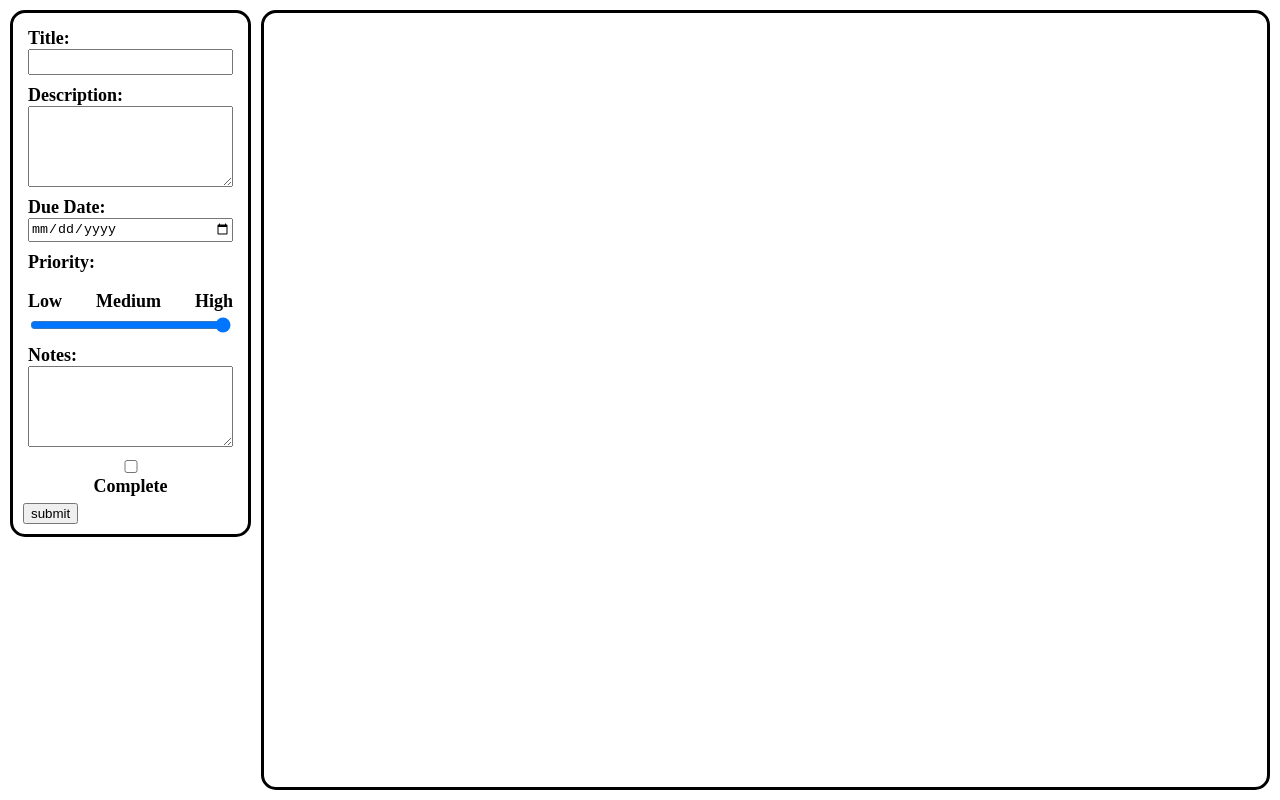
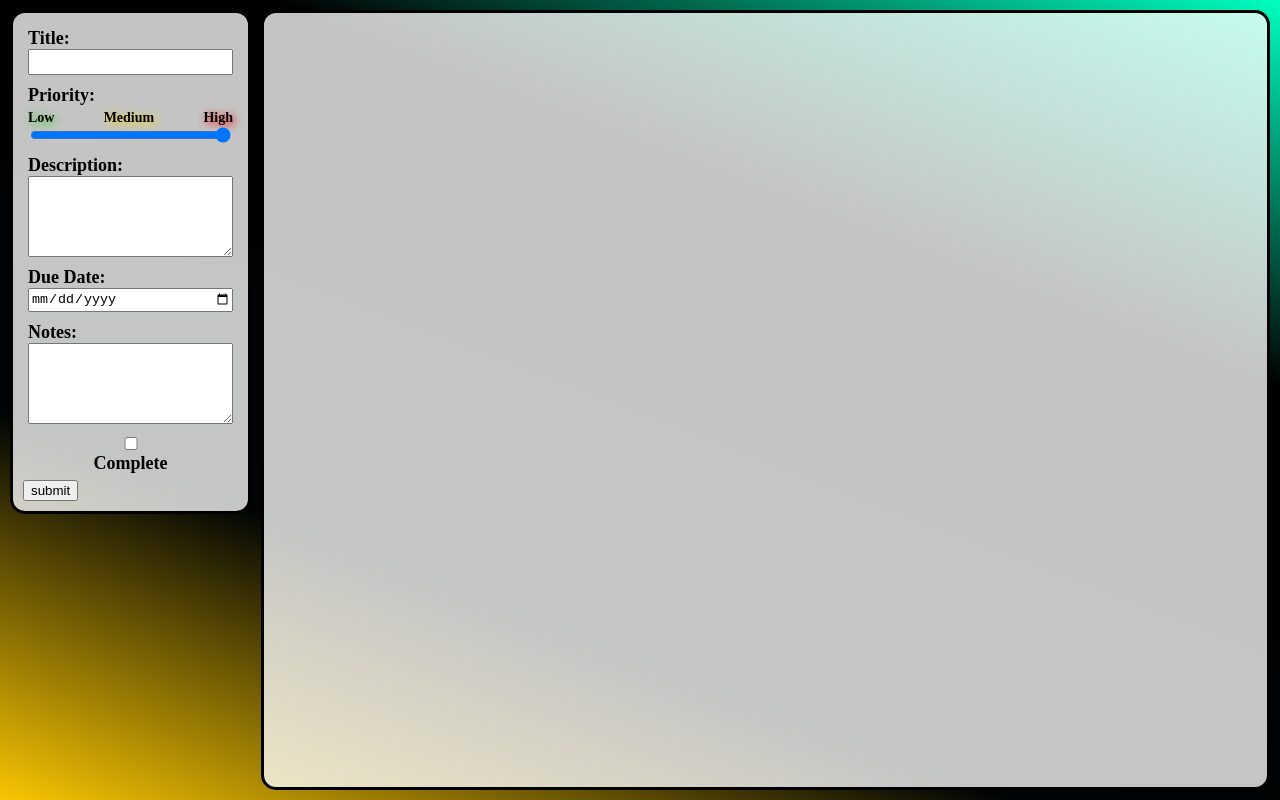
Before and after one commit to tylermoroz/To-Do-List, a website built with webpack: page dist/index.html in a window 1280 px wide. Built offline with nearby package versions, Linux system fonts and the light colour scheme.

Commit message:
Add background gradient, add color coordination to todos.

```diff
--- a/src/displayTodo.js
+++ b/src/displayTodo.js
@@ -3,11 +3,11 @@ import { todoDiv } from "./index.js";
 
 const todoColor = (i, todo) => {
   if (todoArray[i].priority == "1") {
-    todo.style.boxShadow = "0px 0px 10px 4px #6bed7c";
+    todo.style.boxShadow = "0px 0px 10px 4px #14d10a";
   } else if (todoArray[i].priority == "2") {
-    todo.style.boxShadow = "0px 0px 10px 4px #f2f074";
+    todo.style.boxShadow = "0px 0px 10px 4px #fad900";
   } else if (todoArray[i].priority == "3") {
-    todo.style.boxShadow = "0px 0px 10px 4px #f75252";
+    todo.style.boxShadow = "0px 0px 10px 4px #fa000c";
   }
 };
 
@@ -25,16 +25,16 @@ const displayTodo = () => {
   for (let i = 0; i < todoArray.length; i++) {
     const todoObject = document.createElement("div");
     const title = document.createElement("h3");
+    const priority = document.createElement("p");
     const description = document.createElement("p");
     const dueDate = document.createElement("p");
-    const priority = document.createElement("p");
     const notes = document.createElement("p");
     const complete = document.createElement("p");
 
     title.textContent = todoArray[i].title;
+    priority.textContent = priorityLevel(i);
     description.textContent = todoArray[i].description;
     dueDate.textContent = todoArray[i].dueDate;
-    priority.textContent = priorityLevel(i);
     notes.textContent = todoArray[i].notes;
     complete.textContent = todoArray[i].complete;
 
@@ -44,9 +44,9 @@ const displayTodo = () => {
 
     todoDiv.appendChild(todoObject);
     todoObject.appendChild(title);
+    todoObject.appendChild(priority);
     todoObject.appendChild(description);
     todoObject.appendChild(dueDate);
-    todoObject.appendChild(priority);
     todoObject.appendChild(notes);
     todoObject.appendChild(complete);
     console.log(todoObject, todoArray[i]);
--- a/src/style.css
+++ b/src/style.css
@@ -11,6 +11,14 @@ body {
   grid-template-columns: repeat(10, 1fr);
   grid-template-rows: repeat(10, 1fr);
   grid-auto-flow: row;
+  background: rgb(249, 197, 3);
+  background: linear-gradient(
+    21deg,
+    rgba(249, 197, 3, 1) 0%,
+    rgba(0, 4, 4, 1) 30%,
+    rgba(0, 1, 1, 1) 70%,
+    rgba(0, 255, 192, 1) 100%
+  );
 }
 
 #form-div {
@@ -19,6 +27,7 @@ body {
   border-radius: 15px;
   margin: 10px 5px 10px 10px;
   padding: 10px;
+  background: rgba(255, 255, 255, 0.767);
 }
 
 form {
@@ -62,6 +71,10 @@ form #priority-level {
   display: flex;
   justify-content: space-between;
   margin-bottom: -15px;
+  font-size: 14px;
+}
+form #todo-priority label {
+  margin-bottom: -10px;
 }
 
 form #todo-notes {
@@ -90,6 +103,7 @@ form #todo-checklist {
   margin: 10px 10px 10px 5px;
   padding: 10px;
   gap: 20px;
+  background: rgba(255, 255, 255, 0.767);
 }
 
 .todo-object {
--- a/src/todoForm.js
+++ b/src/todoForm.js
@@ -7,6 +7,14 @@ const title = document.createElement("div");
 const titleLabel = document.createElement("label");
 const titleInput = document.createElement("input");
 
+const priority = document.createElement("div");
+const priorityLabel = document.createElement("label");
+const priorityLevelDiv = document.createElement("div");
+const priorityLevelLow = document.createElement("p");
+const priorityLevelMid = document.createElement("p");
+const priorityLevelHigh = document.createElement("p");
+const priorityInput = document.createElement("input");
+
 const description = document.createElement("div");
 const descriptionLabel = document.createElement("label");
 const descriptionInput = document.createElement("textarea");
@@ -14,14 +22,6 @@ const descriptionInput = document.createElement("textarea");
 const dueDate = document.createElement("div");
 const dueDateLabel = document.createElement("label");
 const dueDateInput = document.createElement("input");
-
-const priority = document.createElement("div");
-const priorityLabel = document.createElement("label");
-const priorityLevelDiv = document.createElement("div");
-const priorityLevelLow = document.createElement("p");
-const priorityLevelMid = document.createElement("p");
-const priorityLevelHigh = document.createElement("p");
-const priorityInput = document.createElement("input");
 
 const notes = document.createElement("div");
 const notesLabel = document.createElement("label");
@@ -42,6 +42,23 @@ titleInput.setAttribute("type", "text");
 titleInput.setAttribute("name", "title");
 titleInput.setAttribute("id", "title");
 
+priority.setAttribute("id", "todo-priority");
+priorityLabel.setAttribute("for", "priority");
+priorityLabel.textContent = "Priority:";
+priorityLevelDiv.setAttribute("id", "priority-level");
+priorityLevelLow.textContent = "Low";
+priorityLevelLow.style.textShadow = "2px 2px 8px #14d10a";
+priorityLevelMid.textContent = "Medium";
+priorityLevelMid.style.textShadow = "2px 2px 8px #fad900";
+priorityLevelHigh.textContent = "High";
+priorityLevelHigh.style.textShadow = "2px 2px 8px #fa000c";
+
+priorityInput.setAttribute("type", "range");
+priorityInput.setAttribute("name", "priority");
+priorityInput.setAttribute("id", "priority");
+priorityInput.setAttribute("min", "1");
+priorityInput.setAttribute("max", "3");
+
 description.setAttribute("id", "todo-description");
 descriptionLabel.setAttribute("for", "description");
 descriptionLabel.textContent = "Description:";
@@ -56,19 +73,6 @@ dueDateLabel.textContent = "Due Date:";
 dueDateInput.setAttribute("type", "date");
 dueDateInput.setAttribute("name", "due-date");
 dueDateInput.setAttribute("id", "due-date");
-
-priority.setAttribute("id", "todo-priority");
-priorityLabel.setAttribute("for", "priority");
-priorityLabel.textContent = "Priority:";
-priorityLevelDiv.setAttribute("id", "priority-level");
-priorityLevelLow.textContent = "Low";
-priorityLevelMid.textContent = "Medium";
-priorityLevelHigh.textContent = "High";
-priorityInput.setAttribute("type", "range");
-priorityInput.setAttribute("name", "priority");
-priorityInput.setAttribute("id", "priority");
-priorityInput.setAttribute("min", "1");
-priorityInput.setAttribute("max", "3");
 
 notes.setAttribute("id", "todo-notes");
 notesLabel.setAttribute("for", "notes");
@@ -91,24 +95,25 @@ submit.textContent = "submit";
 const formCreate = () => {
   formDiv.appendChild(form);
   form.appendChild(title);
+  form.appendChild(priority);
+
   form.appendChild(description);
   form.appendChild(dueDate);
-  form.appendChild(priority);
   form.appendChild(notes);
   form.appendChild(complete);
   form.appendChild(submit);
   title.appendChild(titleLabel);
   title.appendChild(titleInput);
-  description.appendChild(descriptionLabel);
-  description.appendChild(descriptionInput);
-  dueDate.appendChild(dueDateLabel);
-  dueDate.appendChild(dueDateInput);
   priority.appendChild(priorityLabel);
   priority.appendChild(priorityLevelDiv);
   priorityLevelDiv.appendChild(priorityLevelLow);
   priorityLevelDiv.appendChild(priorityLevelMid);
   priorityLevelDiv.appendChild(priorityLevelHigh);
   priority.appendChild(priorityInput);
+  description.appendChild(descriptionLabel);
+  description.appendChild(descriptionInput);
+  dueDate.appendChild(dueDateLabel);
+  dueDate.appendChild(dueDateInput);
   notes.appendChild(notesLabel);
   notes.appendChild(notesInput);
   complete.appendChild(completeInput);
```
Also changed, not shown: dist/main.js.
